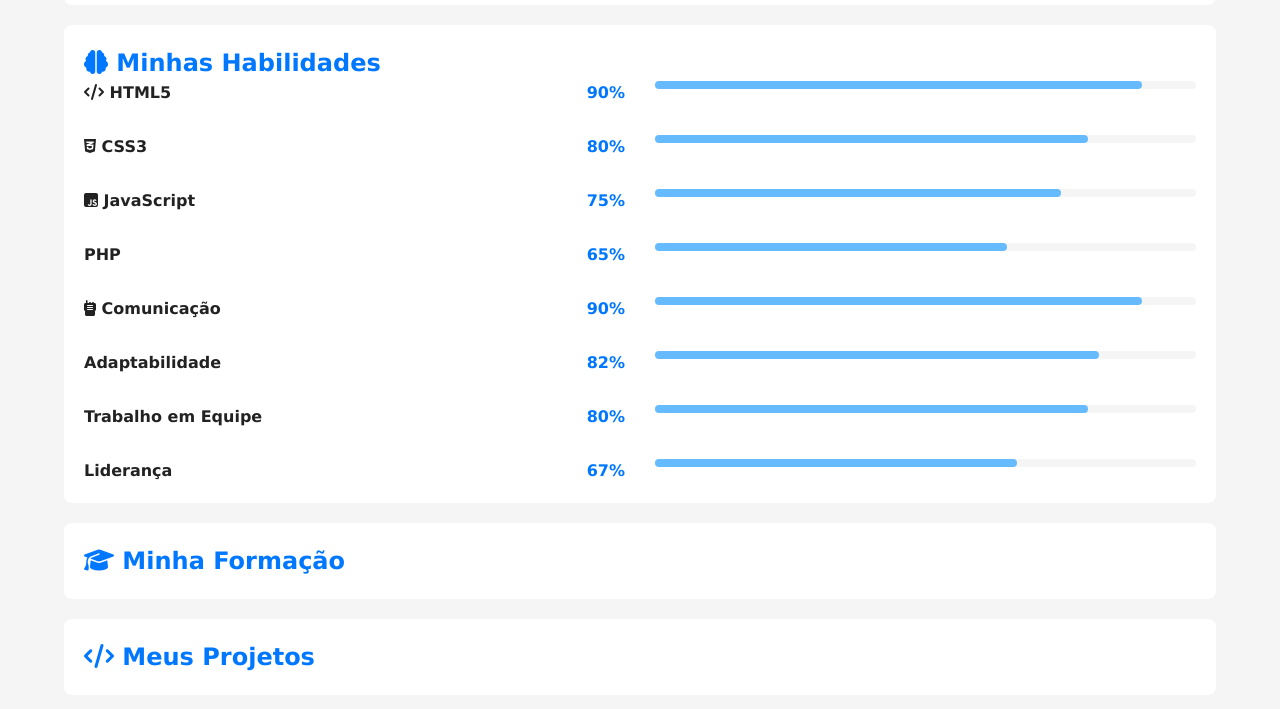
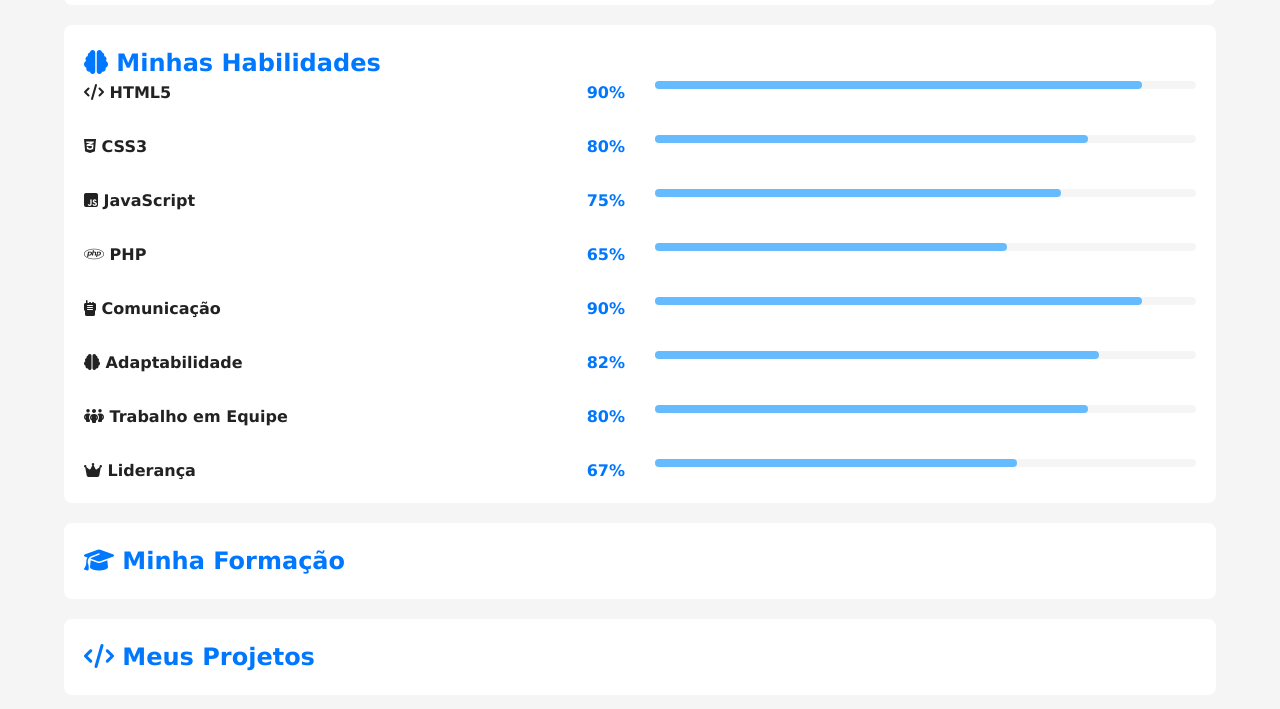
Before and after one commit to GuilhermeMarchioli/projeto-portiforio, a plain HTML site: page index.html in a window 1280 px wide. Shown: the part 944-1653 px from the top of the page. Drawn offline with Linux system fonts and the light colour scheme.

Commit message:
icones adicionados

```diff
--- a/index.html
+++ b/index.html
@@ -83,7 +83,7 @@
 
                         <div class="info">
                         <span class="nome">
-                            PHP
+                           <i class="fa-brands fa-php"></i> PHP
                         </span>
                         <span class="porcent" >
                             65%
@@ -107,7 +107,7 @@
 
                     <div class="info">
                         <span class="nome">
-                            Adaptabilidade
+                           <i class="fa-solid fa-brain"></i> Adaptabilidade
                         </span>
                         <span class="porcent" >
                             82%
@@ -119,7 +119,7 @@
 
                     <div class="info">
                         <span class="nome">
-                            Trabalho em Equipe
+                           <i class="fa-solid fa-people-group"></i> Trabalho em Equipe
                         </span>
                         <span class="porcent" >
                             80%
@@ -131,7 +131,7 @@
 
                     <div class="info">
                         <span class="nome">
-                         Liderança
+                        <i class="fa-solid fa-crown"></i> Liderança
                         </span>
                         <span class="porcent" >
                             67%
```
